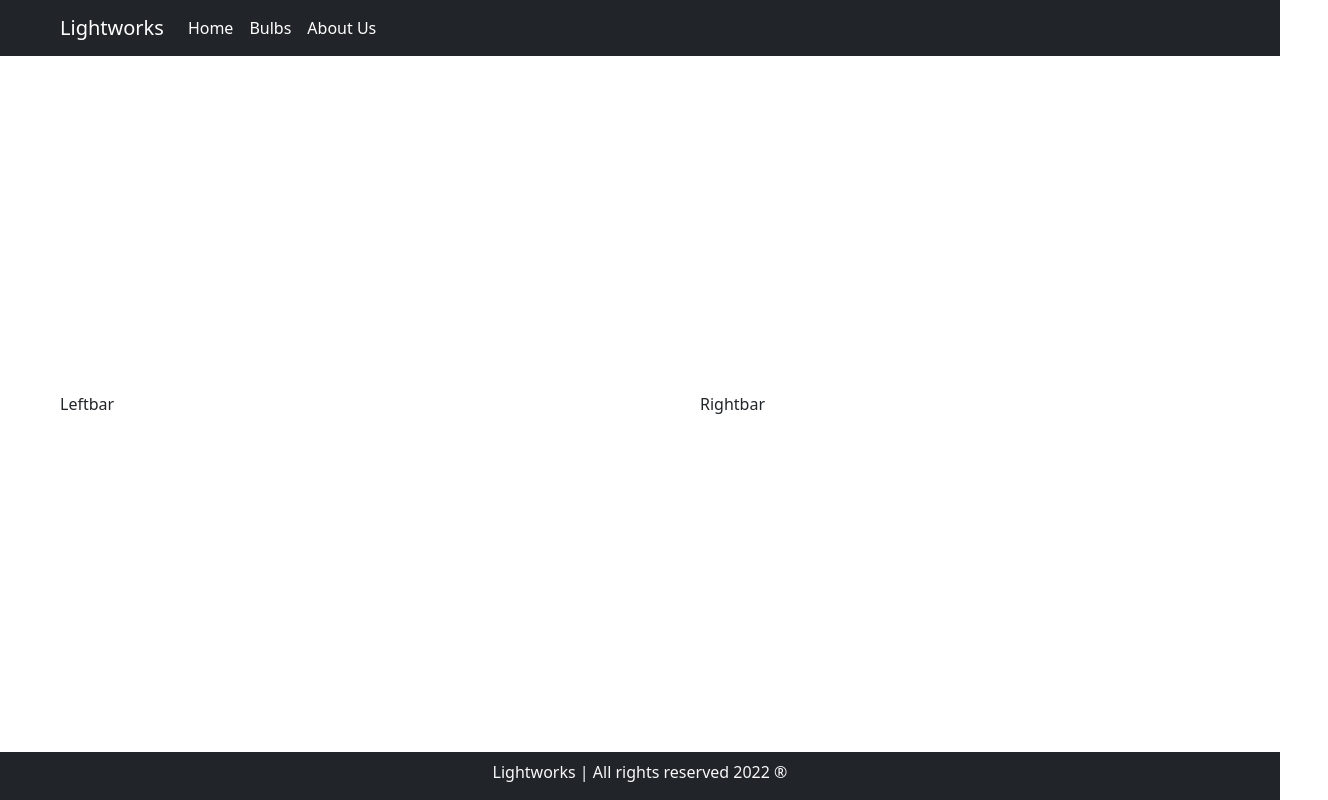
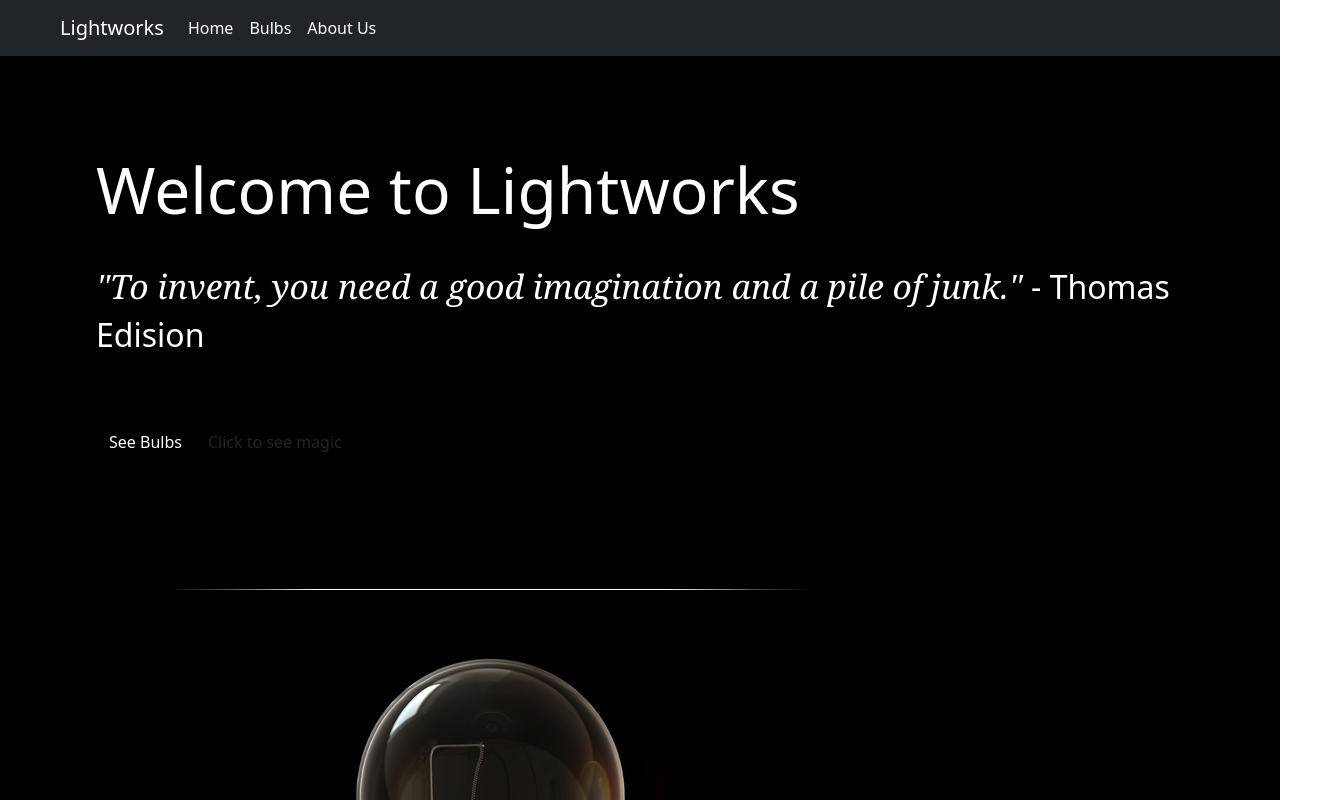
Before and after one commit to CipherKill/Lightworks-React, a React (Create React App) app: page / in a window 1280 px wide. Shown: the top 800 px of the page, 1328 px wide, since content can reach past the window. Built offline with nearby package versions, Linux system fonts and the light colour scheme.

Commit message:
completed homepage

```diff
--- a/src/App.js
+++ b/src/App.js
@@ -5,11 +5,13 @@ import Home from './components/pages/homepage/Home'
 import Bulbs from './components/pages/bulbspage/Bulbs'
 import About from './components/pages/aboutpage/About'
 import NotFound from './components/pages/errorpages/NotFound'
+import {MasterProvider} from './context/MasterContext'
 
 function App() {
   return (
+    <MasterProvider>
     <BrowserRouter>
-      <div className='d-flex flex-column vh-100 justify-content-between'>
+      <div className='d-flex flex-column vh-100 justify-content-between bg-black'>
         <Header/>
         <main>
           <Routes>
@@ -23,6 +25,7 @@ function App() {
         <Footer/>
       </div>
     </BrowserRouter>
+    </MasterProvider>
   );
 }
 
--- a/src/components/pages/homepage/Home.jsx
+++ b/src/components/pages/homepage/Home.jsx
@@ -4,8 +4,8 @@ import Leftbar from './innerpages/Leftbar'
 
 function Home() {
   return (
-    <Container fluid className='mx-5'>
-      <Row>
+    <Container fluid>
+      <Row className='mx-5'>
         <Col><Leftbar/></Col>
         <Col><Rightbar/></Col>
       </Row>
--- a/src/components/pages/homepage/innerpages/Leftbar.jsx
+++ b/src/components/pages/homepage/innerpages/Leftbar.jsx
@@ -1,8 +1,22 @@
+import {Container} from 'react-bootstrap'
+import {Link} from 'react-router-dom'
+import './styles/Leftbar.css'
+import {useContext} from 'react'
+import MasterContext from '../../../../context/MasterContext'
 
-function Leftbar() {
+function Leftbar(){
+
+  const {switchBulb}=useContext(MasterContext);
+
+
   return (
-    <div>Leftbar</div>
-  )
+    <Container fluid className='offset-margin'>
+      <h1 className='heading'>Welcome to Lightworks</h1>
+      <p className='description'><span className='format-quote'>&quot;To invent, you need a good imagination and a pile of junk.&quot; </span>- Thomas Edision</p>
+      <button type='button' className='btn'><Link to='/bulbs' className='link-format'>See Bulbs</Link></button>
+      <button type='button' onClick={switchBulb} className='btn link-format'>Click to see magic</button>
+    </Container>
+  );
 }
 
 export default Leftbar
--- a/src/components/pages/homepage/innerpages/Rightbar.jsx
+++ b/src/components/pages/homepage/innerpages/Rightbar.jsx
@@ -1,7 +1,20 @@
+import BulbOn from '../../../../assets/bulbon.png'
+import BulbOff from '../../../../assets/bulboff.png'
+import {useContext} from 'react'
+import MasterContext from '../../../../context/MasterContext'
+import './styles/Rightbar.css'
 
 function Rightbar() {
+
+  const {
+    state,
+    switchBulb
+  }= useContext(MasterContext);
+
   return (
-    <div>Rightbar</div>
+    <div className='bulb-mode ms-5 ps-5'>
+        <img src={state?BulbOn:BulbOff} alt='Bulb is ON' onClick={switchBulb} className='border-gradient pointer-cursor'/>
+    </div>
   )
 }
 
--- /dev/null
+++ b/src/components/pages/homepage/innerpages/styles/Leftbar.css
@@ -0,0 +1,44 @@
+.offset-margin{
+    margin:6rem 0;
+}
+
+.heading{
+    color:white;
+    font-size:4rem;
+    margin-bottom:2rem;
+}
+
+.description{
+    color:white;
+    font-size:2rem;
+    margin-bottom:4rem;
+
+}
+
+.btn{
+    color:white;
+    padding:0.5rem 2rem;
+    font-size:1.5rem;
+    border-width:4px;
+    display:block;
+    margin-bottom:2rem;
+
+    border-style: solid;
+    border-image: linear-gradient(to right, rgb(255, 255, 255), rgb(55, 55, 55)) 1;
+}
+
+
+.format-quote{
+    font-style:italic;
+    font-size:2.1rem;
+    font-family:Georgia, 'Times New Roman', Times, serif;
+}
+
+.link-format{
+    text-decoration:none;
+    color:white;
+}
+
+.link-format:hover{
+    color:darkgrey;
+}
--- /dev/null
+++ b/src/components/pages/homepage/innerpages/styles/Rightbar.css
@@ -0,0 +1,9 @@
+.border-gradient{
+    border:1px solid white;
+    border-left:150px solid transparent;
+    border-right:150px solid transparent;
+}
+
+.pointer-cursor{
+    cursor:pointer;
+}
--- /dev/null
+++ b/src/context/MasterContext.js
@@ -0,0 +1,18 @@
+import {createContext,useState} from 'react'
+
+const MasterContext=createContext();
+
+export const MasterProvider=({children})=>{
+    const [state,setState]=useState(false);
+
+    const switchBulb=()=>setState(!state);
+
+    return <MasterContext.Provider value={{
+        state,
+        switchBulb
+    }}>
+        {children}
+        </MasterContext.Provider>
+};
+
+export default MasterContext;
```
